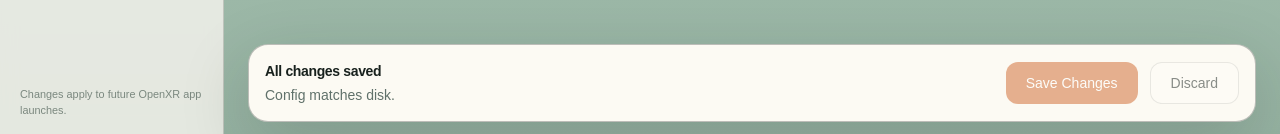
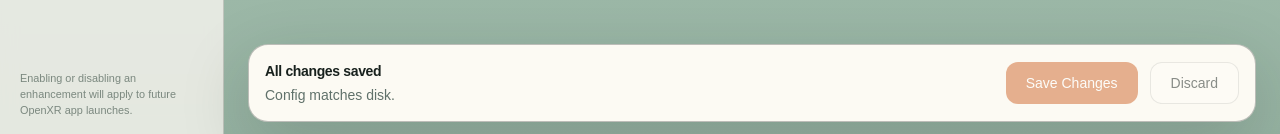
Before and after one commit to DienerTech/vectorxr, a Vue app in the folder app/: page / in a window 1280 px wide. Shown: the part 666-800 px from the top of the page. Built offline with nearby package versions, Linux system fonts and the light colour scheme.

Commit message:
Update SidebarNav.vue

```diff
--- a/app/src/components/SidebarNav.vue
+++ b/app/src/components/SidebarNav.vue
@@ -79,7 +79,7 @@ function moduleDotClass(tab: { enhancementActive?: boolean }): string {
     </div>
 
     <div class="mt-auto px-2 pt-4">
-      <p class="text-[0.68rem] leading-4 text-soft">Changes apply to future OpenXR app launches.</p>
+      <p class="text-[0.68rem] leading-4 text-soft">Enabling or disabling an enhancement will apply to future OpenXR app launches.</p>
     </div>
   </nav>
 </template>
```
